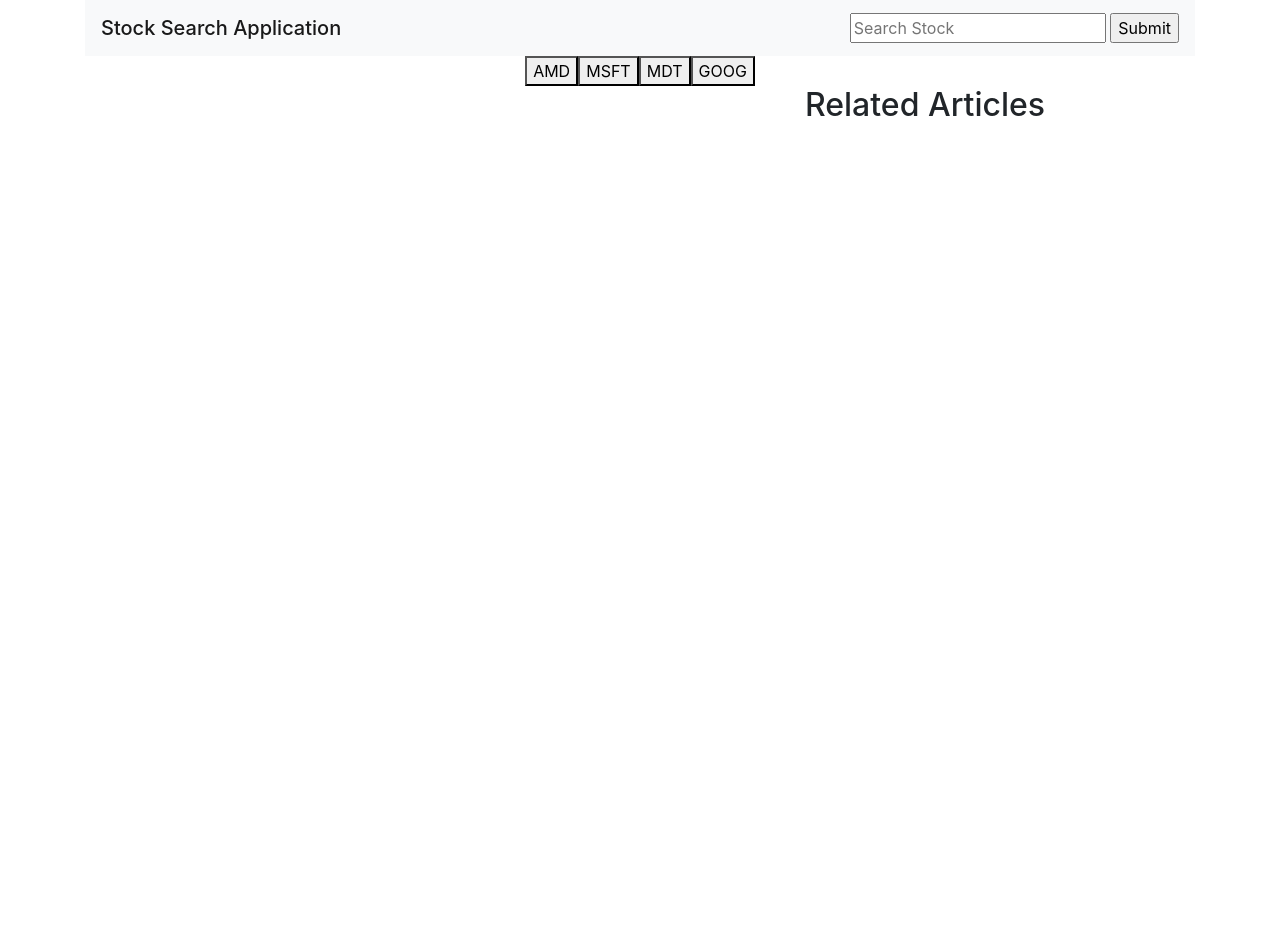
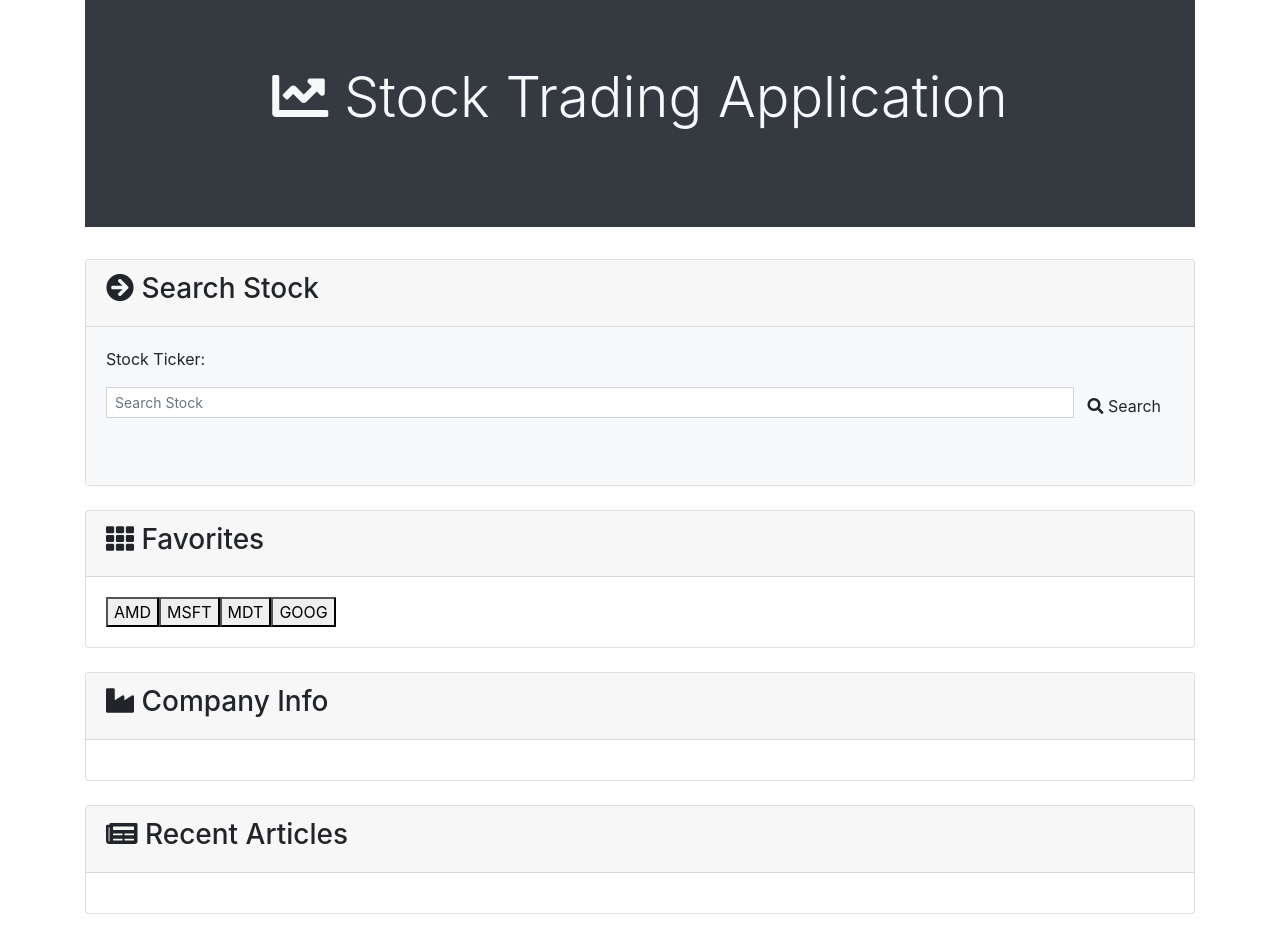
Before and after one commit to nvbcode/stockTrading, a plain HTML site: page index.html in a window 1280 px wide. Before the commit the page ends 800 px from the top, so only its background shows below. Drawn offline with nearby package versions, Linux system fonts and the light colour scheme; no server answers.

Commit message:
Editted the UI to be more user friendly and readable

```diff
--- a/app.js
+++ b/app.js
@@ -5,9 +5,9 @@ $(document).ready(function () {
 
     const getStockInfo = function () {
 
-        $('.companyInfo').empty();
+        $('#companyInfo').empty();
 
-        $('.relatedArticles').empty();
+        $('#relatedArticles').empty();
 
         const stock = $(this).attr('data-name');
         console.log(stock);
@@ -24,16 +24,16 @@ $(document).ready(function () {
             const stockPrice = response.quote.latestPrice;
             const getNews = response.news;
             console.log(getNews);
-            $('.companyInfo').append(`<br><img src=${logo}>`);
-            $('.companyInfo').append(`<br>${coName}`);
-            $('.companyInfo').append(`<br> ${stockPrice}`);
+            $('#companyInfo').append(`<img src=${logo}><br>`);
+            $('#companyInfo').append(`<h3>${coName}</h3><br>`);
+            $('#companyInfo').append(`<em>Current Stock Price:<em> ${stockPrice}<br>`);
 
             for (let i = 0; i < getNews.length; i++) {
                 let newsHeadline = getNews[i].headline;
                 console.log(newsHeadline);
                 let newsURL = getNews[i].url;
                 console.log(newsURL);
-                $('.relatedArticles').append(`<br><a href = '${newsURL}'> ${newsHeadline} </a>`);
+                $('#relatedArticles').append(`<a href = '${newsURL}'> ${newsHeadline} </a><br>`);
 
             };
         });
@@ -53,6 +53,7 @@ $(document).ready(function () {
                 validationList.push(stockSym);
             };
         });
+
         console.log(validationList);
     };
 
--- a/index.html
+++ b/index.html
@@ -7,61 +7,80 @@
     <meta http-equiv="X-UA-Compatible" content="ie=edge">
     <link rel="stylesheet" href="https://stackpath.bootstrapcdn.com/bootstrap/4.1.3/css/bootstrap.min.css" integrity="sha384-MCw98/SFnGE8fJT3GXwEOngsV7Zt27NXFoaoApmYm81iuXoPkFOJwJ8ERdknLPMO"
         crossorigin="anonymous">
+    <link rel="stylesheet" href="https://use.fontawesome.com/releases/v5.3.1/css/all.css" integrity="sha384-mzrmE5qonljUremFsqc01SB46JvROS7bZs3IO2EmfFsd15uHvIt+Y8vEf7N7fWAU"
+        crossorigin="anonymous">
+
+
     <title>Stock Reports</title>
 </head>
 
 <body>
     <!-- container for all the contents -->
     <div class='container'>
-        <!-- throw nav bar or search header up here -->
+
         <header>
-            <nav class="navbar navbar-light bg-light">
-                <span class="navbar-brand mb-0 h1">Stock Search Application</span>
 
-                <!-- put a search bar -->
-                <form id="stockSearch">
-                    <label for='userInput'></label>
-                    <input type="text" id="userInput" placeholder="Search Stock">
-                    <input type='submit' id='addButton'>
-                </form>
-                <!-- add buttons below it -->
+            <div class="jumbotron jumbotron-fluid text-center bg-dark text-light">
+                <div class="container">
+                    <h1 class="display-4"><i class="fas fa-chart-line"></i> Stock Trading Application</h1>
 
-            </nav>
-        </header>
-        <section>
-            <div class='row'>
-                <div class='col-sm-12' style='text-align:center'>
-                    <div class="buttonArea">
                     <br>
-                        <br>
+
 
                 </div>
             </div>
-        </section>
+        </header>
 
-        <section>
-            <!-- where I will put all the stock details -->
-            <div class="stockInfo">
-                <div class='row'>
-                    <div class='col-lg-6 mr-auto' style='text-align:center'>
-                        <div class="companyInfo">
-                            <br>
-                            <br>
-
+        <div class="card">
+            <div class="card-header">
+                <h3><i class="fas fa-arrow-circle-right"></i> Search Stock</h3>
+            </div>
+            <div class="card-body bg-light">
+                <p class="card-text">Stock Ticker:</p>
+                <div class="input-group input-group-sm mb-3">
+                    <label for='userInput'></label>
+                    <input type="text" class="form-control" aria-label="Sizing example input" aria-describedby="inputGroup-sizing-sm"
+                        id="userInput" placeholder="Search Stock">
+                    <button type='submit' id='addButton' class="btn btn-light"> <i class="fas fa-search"></i>&nbsp;Search
+                    </button>
+                </div>
+                <button type="button" id="searchButton" class="btn btn-light"></button>
             </div>
         </div>
-                    <div class='col-lg-6 ml-auto' style='text-align:center'>
-                        <h2>Related Articles</h2>
-                        <div class="relatedArticles">
 
-                            <br>
-                            <br>
+
+        <div class="card my-4">
+                <div class="card-header">
+                    <h3><i class="fas fa-th"></i>&nbsp;Favorites</h3>
+                </div>
+                <div class="card-body buttonArea" id="newsFeed">
+                    <!-- buttons will start here -->
 
                 </div>
             </div>
 
+        <div class="card my-4">
+            <div class="card-header">
+                <h3><i class="fas fa-industry"></i> Company Info</h3>
             </div>
-        </section>
+            <div class="card-body" id="companyInfo">
+                <!-- company info will start here -->
+
+
+            </div>
+        </div>
+
+        <div class="card my-4">
+            <div class="card-header">
+                <h3><i class="fas fa-newspaper"></i> Recent Articles</h3>
+            </div>
+            <div class="card-body" id="relatedArticles">
+                <!-- related articles will start here -->
+
+
+            </div>
+        </div>
+
         <script src="https://code.jquery.com/jquery-3.3.1.min.js" integrity="sha256-FgpCb/KJQlLNfOu91ta32o/NMZxltwRo8QtmkMRdAu8="
             crossorigin="anonymous"></script>
         <script src="app.js"></script>
```
Lines whose indentation alone changed are shown as unchanged.
